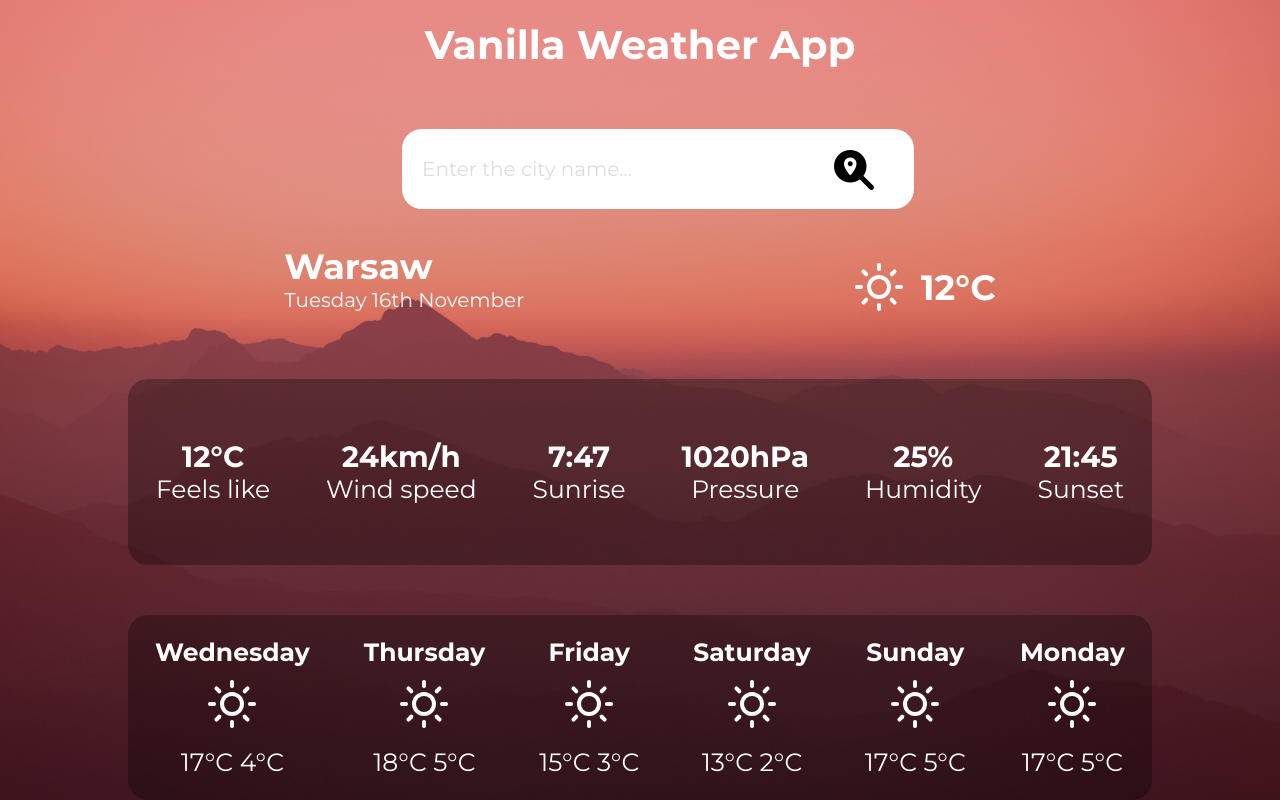
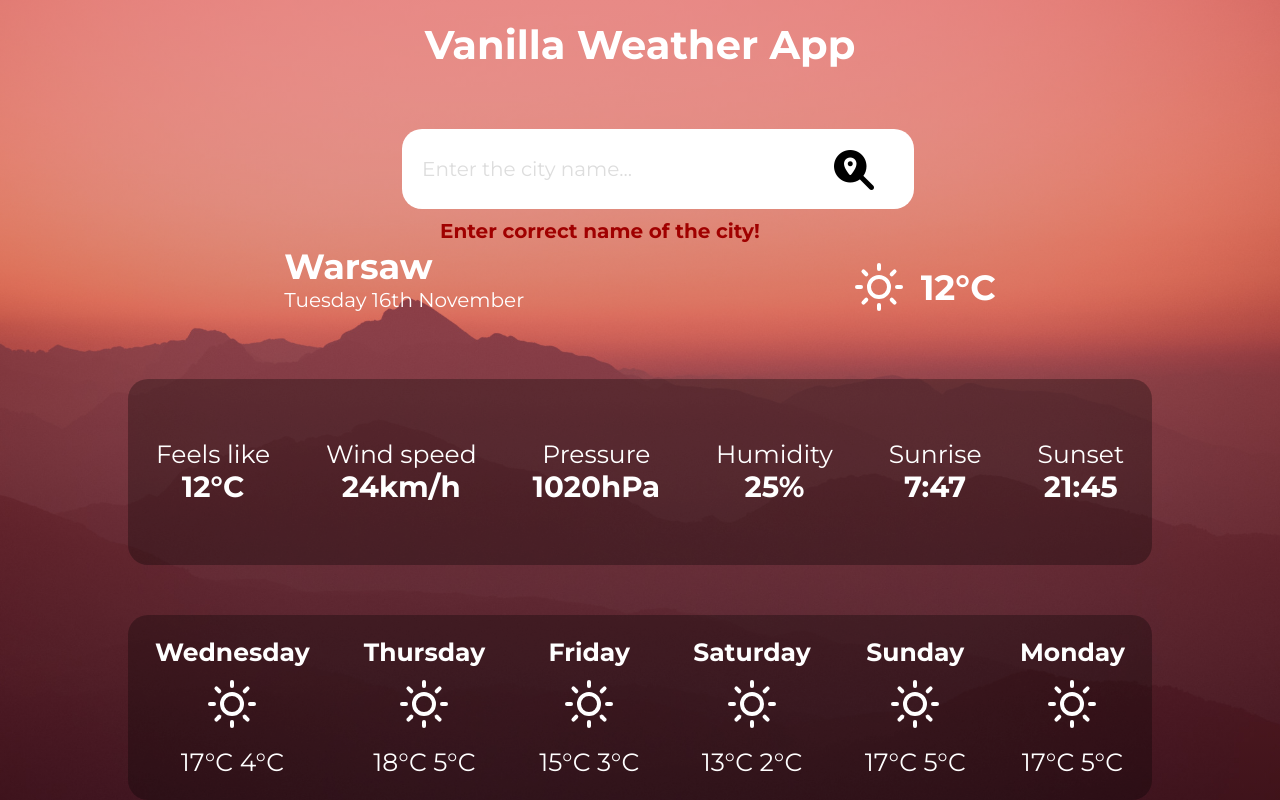
Before and after one commit to lkot/vanilla-weather-app, a plain HTML site: page index.html in a window 1280 px wide. Drawn offline with Linux system fonts and the light colour scheme.

Commit message:
Slight HTML structure refactoring + error msg added.

```diff
--- a/index.html
+++ b/index.html
@@ -25,9 +25,11 @@
         <div class='city-browser'>
             <input type="text" placeholder="Enter the city name..." /><button><i class="fas fa-search-location"></i>
             </button>
-            <!-- <p class="warning">lala</p> -->
             <!-- <i class="fas fa-search-location"></i> -->
+            <p class="warning">Enter correct name of the city!</p>
+
         </div>
+
 
         <div class="main-info">
             <div class="main-text">
@@ -44,28 +46,28 @@
         <div class="current">
 
             <div className="rain">
+                <p>Feels like</p>
                 <h3>12°C</h3>
-                <p>Feels like</p>
             </div>
             <div className="wind">
+                <p>Wind speed</p>
                 <h3>24km/h</h3>
-                <p>Wind speed</p>
+            </div>
+            <div className="pressure">
+                <p>Pressure</p>
+                <h3>1020hPa</h3>
+            </div>
+            <div className="humidity">
+                <p>Humidity</p>
+                <h3>25%</h3>
             </div>
             <div className="sunrise">
+                <p>Sunrise</p>
                 <h3>7:47</h3>
-                <p>Sunrise</p>
-            </div>
-            <div className="pressure">
-                <h3>1020hPa</h3>
-                <p>Pressure</p>
-            </div>
-            <div className="humidity">
-                <h3>25%</h3>
-                <p>Humidity</p>
             </div>
             <div className="sunset">
+                <p>Sunset</p>
                 <h3>21:45</h3>
-                <p>Sunset</p>
             </div>
 
         </div>
--- a/style.css
+++ b/style.css
@@ -47,10 +47,20 @@ h1 {
 }
 
 .city-browser {
+	position: relative;
 	display: flex;
 	justify-content: center;
 	width: 50%;
 	margin-bottom: 1em;
+}
+
+.warning {
+	position: absolute;
+	color: rgb(160, 0, 0);
+	font-size: 2rem;
+	font-weight: 700;
+	top: 90px;
+	left: 120px;
 }
 
 input {
```
